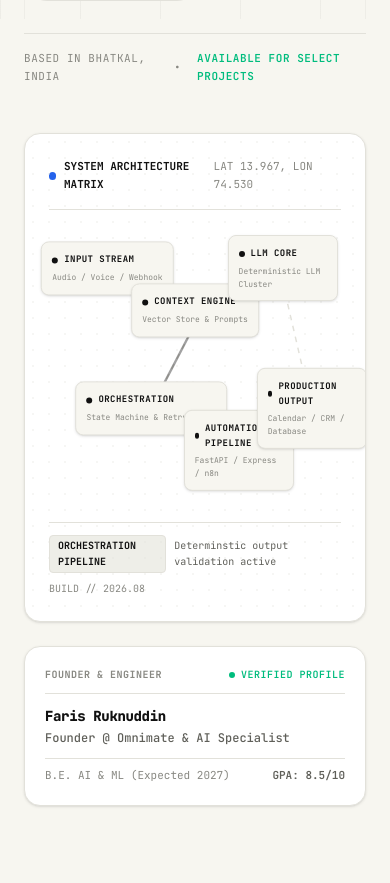
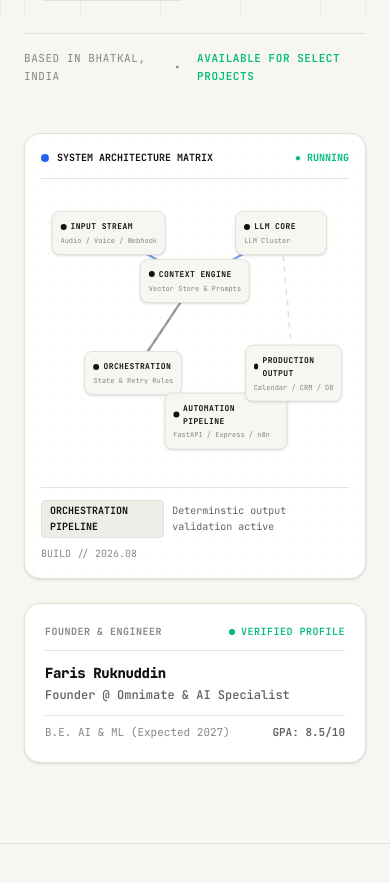
Before and after one commit to ZephyrusZorro/portfolio, a Next.js app: page / in a window 390 px wide. Shown: the part 825-1708 px from the top of the page. Built offline with nearby package versions, Linux system fonts and the light colour scheme.

Commit message:
Optimize responsiveness and mobile drawer lock

```diff
--- a/src/components/ArchitectureVisual.tsx
+++ b/src/components/ArchitectureVisual.tsx
@@ -4,28 +4,28 @@ import { motion } from 'framer-motion';
 
 export function ArchitectureVisual() {
   const nodes = [
-    { id: 'input', label: 'INPUT STREAM', type: 'Audio / Voice / Webhook', x: 20, y: 15 },
-    { id: 'context', label: 'CONTEXT ENGINE', type: 'Vector Store & Prompts', x: 50, y: 30 },
-    { id: 'model', label: 'LLM CORE', type: 'Deterministic LLM Cluster', x: 80, y: 15 },
-    { id: 'orchestration', label: 'ORCHESTRATION', type: 'State Machine & Retry Rules', x: 35, y: 65 },
-    { id: 'automation', label: 'AUTOMATION PIPELINE', type: 'FastAPI / Express / n8n', x: 65, y: 80 },
-    { id: 'output', label: 'PRODUCTION OUTPUT', type: 'Calendar / CRM / Database', x: 90, y: 65 },
+    { id: 'input', label: 'INPUT STREAM', type: 'Audio / Voice / Webhook', x: 22, y: 15 },
+    { id: 'context', label: 'CONTEXT ENGINE', type: 'Vector Store & Prompts', x: 50, y: 32 },
+    { id: 'model', label: 'LLM CORE', type: 'LLM Cluster', x: 78, y: 15 },
+    { id: 'orchestration', label: 'ORCHESTRATION', type: 'State & Retry Rules', x: 30, y: 65 },
+    { id: 'automation', label: 'AUTOMATION PIPELINE', type: 'FastAPI / Express / n8n', x: 60, y: 82 },
+    { id: 'output', label: 'PRODUCTION OUTPUT', type: 'Calendar / CRM / DB', x: 82, y: 65 },
   ];
 
   return (
-    <div className="w-full relative rounded-2xl border border-[var(--border-color)] bg-[var(--bg-card)] p-6 shadow-sm overflow-hidden group">
+    <div className="w-full relative rounded-2xl border border-[var(--border-color)] bg-[var(--bg-card)] p-4 sm:p-6 shadow-sm overflow-hidden group">
       {/* Background grid */}
       <div className="absolute inset-0 bg-[radial-gradient(var(--border-color)_1px,transparent_1px)] [background-size:16px_16px] opacity-30" />
 
       {/* Header Bar */}
-      <div className="flex items-center justify-between border-b border-[var(--border-color)] pb-4 mb-4 font-mono text-[11px] text-[var(--text-tertiary)]">
+      <div className="flex items-center justify-between border-b border-[var(--border-color)] pb-3 mb-3 font-mono text-[10px] sm:text-[11px] text-[var(--text-tertiary)]">
         <div className="flex items-center gap-2">
           <span className="w-2 h-2 rounded-full bg-[var(--accent-blue)]" />
           <span className="font-bold text-[var(--text-primary)]">SYSTEM ARCHITECTURE MATRIX</span>
         </div>
         <div className="flex items-center gap-3">
-          <span>LAT 13.967, LON 74.530</span>
-          <span className="hidden sm:inline text-emerald-500">● RUNNING</span>
+          <span className="hidden xs:inline">LAT 13.967, LON 74.530</span>
+          <span className="text-emerald-500 font-bold">● RUNNING</span>
         </div>
       </div>
 
@@ -34,7 +34,7 @@ export function ArchitectureVisual() {
         <svg className="w-full h-full" viewBox="0 0 100 100" preserveAspectRatio="none">
           {/* Connection Lines */}
           <path
-            d="M 20 20 L 50 35 M 50 35 L 80 20 M 50 35 L 35 65 M 80 20 L 90 65 M 35 65 L 65 80 M 65 80 L 90 65"
+            d="M 22 15 L 50 32 M 50 32 L 78 15 M 50 32 L 30 65 M 78 15 L 82 65 M 30 65 L 60 82 M 60 82 L 82 65"
             stroke="var(--border-color)"
             strokeWidth="0.5"
             fill="none"
@@ -43,7 +43,7 @@ export function ArchitectureVisual() {
 
           {/* Animated Flow Lines */}
           <motion.path
-            d="M 20 20 L 50 35 L 80 20 L 90 65"
+            d="M 22 15 L 50 32 L 78 15 L 82 65"
             stroke="var(--accent-blue)"
             strokeWidth="0.8"
             fill="none"
@@ -53,7 +53,7 @@ export function ArchitectureVisual() {
           />
 
           <motion.path
-            d="M 50 35 L 35 65 L 65 80 L 90 65"
+            d="M 50 32 L 30 65 L 60 82 L 82 65"
             stroke="var(--text-primary)"
             strokeWidth="0.8"
             fill="none"
@@ -71,13 +71,13 @@ export function ArchitectureVisual() {
             initial={{ scale: 0.9, opacity: 0 }}
             animate={{ scale: 1, opacity: 1 }}
             transition={{ duration: 0.4 }}
-            className="absolute -translate-x-1/2 -translate-y-1/2 p-2.5 rounded-lg border border-[var(--border-color)] bg-[var(--bg-primary)] shadow-sm hover:border-[var(--text-primary)] transition-colors duration-200 cursor-pointer min-w-[110px] sm:min-w-[140px]"
+            className="absolute -translate-x-1/2 -translate-y-1/2 p-2 sm:p-2.5 rounded-lg border border-[var(--border-color)] bg-[var(--bg-primary)] shadow-sm hover:border-[var(--text-primary)] transition-colors duration-200 cursor-pointer min-w-[92px] sm:min-w-[130px]"
           >
-            <div className="flex items-center gap-1.5 mb-1 font-mono text-[9px] sm:text-[10px] font-bold text-[var(--text-primary)] uppercase tracking-wider">
+            <div className="flex items-center gap-1 mb-0.5 font-mono text-[8px] sm:text-[10px] font-bold text-[var(--text-primary)] uppercase tracking-wider">
               <span className="w-1.5 h-1.5 rounded-full bg-[var(--text-primary)]" />
               <span>{node.label}</span>
             </div>
-            <div className="font-mono text-[8px] sm:text-[9px] text-[var(--text-tertiary)]">
+            <div className="font-mono text-[7px] sm:text-[9px] text-[var(--text-tertiary)] truncate">
               {node.type}
             </div>
           </motion.div>
--- a/src/components/Navbar.tsx
+++ b/src/components/Navbar.tsx
@@ -17,6 +17,13 @@ export function Navbar() {
     window.addEventListener('scroll', handleScroll);
     return () => window.removeEventListener('scroll', handleScroll);
   }, []);
+
+  useEffect(() => {
+    document.body.style.overflow = mobileMenuOpen ? 'hidden' : '';
+    return () => {
+      document.body.style.overflow = '';
+    };
+  }, [mobileMenuOpen]);
 
   const navItems = [
     { label: 'PROJECTS', href: '#projects' },
```
